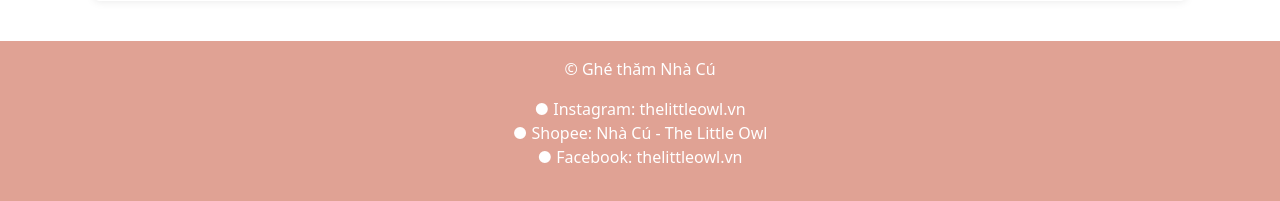
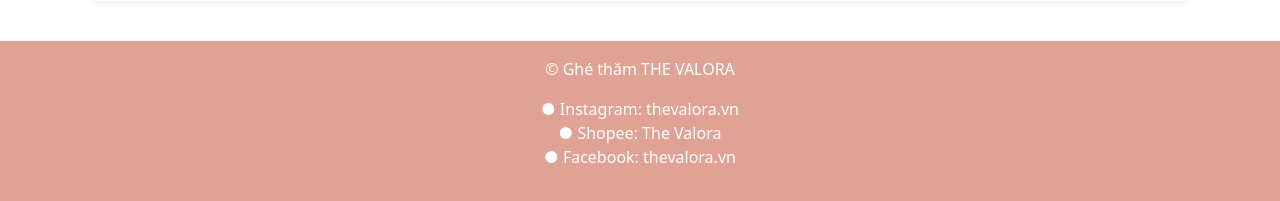
Before and after one commit to Myhang2004/-nCNPM, a Django app: page /cart/ in a window 1280 px wide. Shown: the part 944-1145 px from the top of the page. Run offline with Django 5.2, Linux system fonts and the light colour scheme; data that the repository does not hold is empty; some libraries are stand-ins or nearby versions.

Commit message:
update base

```diff
--- a/app/templates/app/base.html
+++ b/app/templates/app/base.html
@@ -264,35 +264,35 @@
     <footer class="container-fluid text-center p-3 footer"
             style="background:#e0a294;color:white">
 
-        <p>&copy; Ghé thăm Nhà Cú</p>
+        <p>&copy; Ghé thăm THE VALORA</p>
 
         <p>
 
-            ● <a href="https://www.instagram.com/thelittleowl.vn"
+            ● <a href="https://www.instagram.com/thevalora.vn"
                  style="text-decoration:none;color:white;"
                  target="_blank">
 
-                Instagram: thelittleowl.vn
+                Instagram: thevalora.vn
 
             </a>
 
             <br>
 
-            ● <a href="https://shopee.vn/Nhà-Cú---The-Little-Owl"
+            ● <a href="https://shopee.vn/The-Valora"
                  style="text-decoration:none;color:white;"
                  target="_blank">
 
-                Shopee: Nhà Cú - The Little Owl
+                Shopee: The Valora
 
             </a>
 
             <br>
 
-            ● <a href="https://www.facebook.com/thelittleowl.vn"
+            ● <a href="https://www.facebook.com/thevalora.vn"
                  style="text-decoration:none;color:white;"
                  target="_blank">
 
-                Facebook: thelittleowl.vn
+                Facebook: thevalora.vn
 
             </a>
 
```
